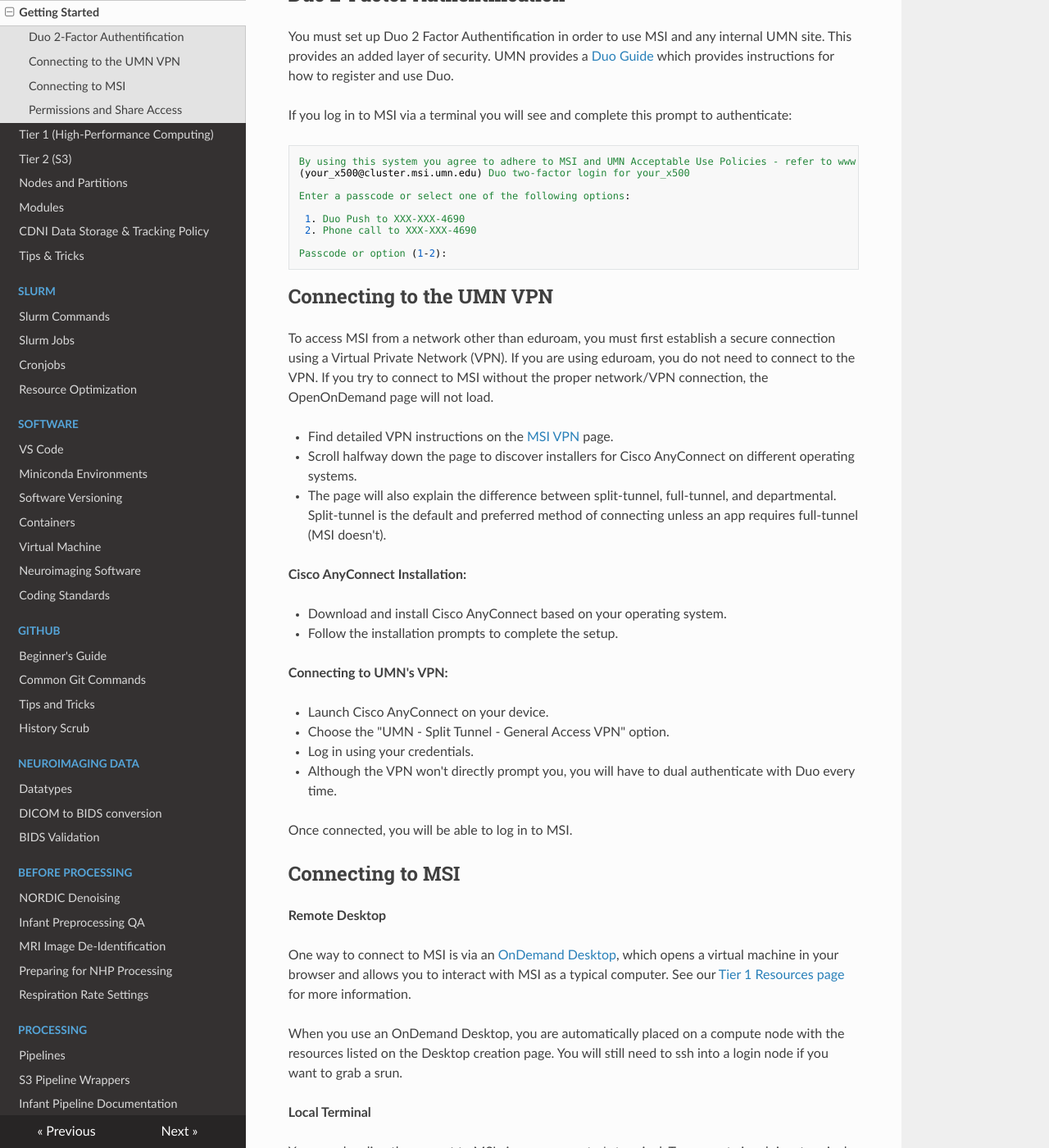
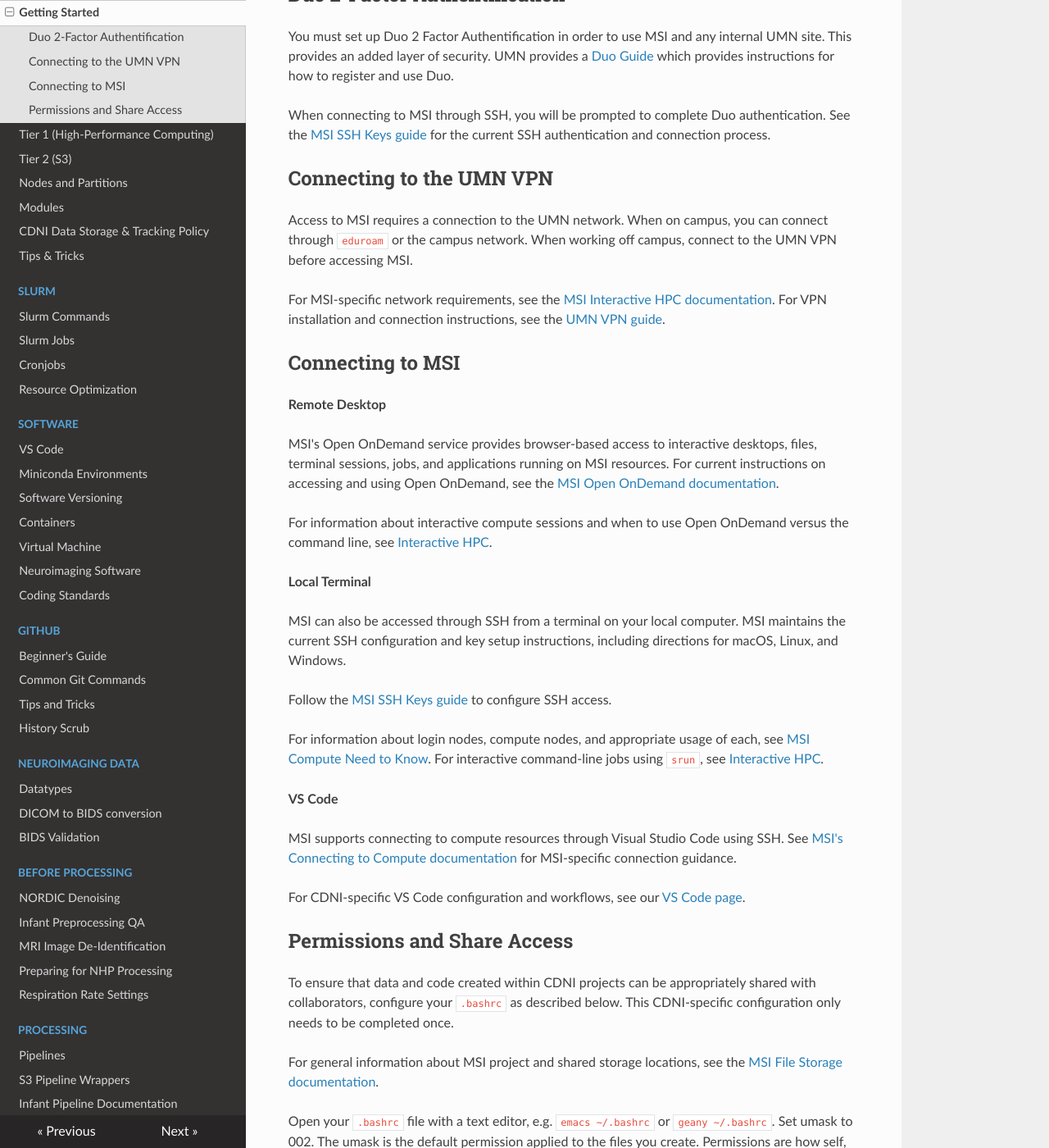
Before and after one commit to DCAN-Labs/cdni-brain, an MkDocs documentation site: the page built from docs/msi-login.md, in a window 1280 px wide and 1400 px high, scrolled down 316 px. Shown: the whole window at 82% size. Built offline with MkDocs 1.6.1, drawn with Linux system fonts in a browser that asks for light colours; nearby versions of some CDN libraries; some of the changed text lies outside the part shown.

Commit message:
Revise MSI login documentation for clarity and updates
Updated Duo 2-Factor Authentication instructions and clarified network requirements for accessing MSI. Revised sections on connecting to MSI via Open OnDemand and SSH, including links to relevant guides.

````diff
--- a/docs/msi-login.md
+++ b/docs/msi-login.md
@@ -6,85 +6,41 @@ If you are going to be processing, analyzing, or otherwise interacting with MRI
 
 You must set up Duo 2 Factor Authentification in order to use MSI and any internal UMN site. This provides an added layer of security. UMN provides a [Duo Guide](https://it.umn.edu/services-technologies/self-help-guides/duo-set-use-duo-security) which provides instructions for how to register and use Duo.
 
-If you log in to MSI via a terminal you will see and complete this prompt to authenticate:
-
-```
-By using this system you agree to adhere to MSI and UMN Acceptable Use Policies - refer to www.msi.umn.edu for details.
-(your_x500@cluster.msi.umn.edu) Duo two-factor login for your_x500
-
-Enter a passcode or select one of the following options:
-
- 1. Duo Push to XXX-XXX-4690
- 2. Phone call to XXX-XXX-4690
-
-Passcode or option (1-2):
-```
+When connecting to MSI through SSH, you will be prompted to complete Duo authentication. See the [MSI SSH Keys guide](https://userdocs.msi.umn.edu/connect/ssh_keys.html) for the current SSH authentication and connection process.
 
 ## Connecting to the UMN VPN
 
-To access MSI from a network other than eduroam, you must first establish a secure connection using a Virtual Private Network (VPN). If you are using eduroam, you do not need to connect to the VPN. If you try to connect to MSI without the proper network/VPN connection, the OpenOnDemand page will not load.
+Access to MSI requires a connection to the UMN network. When on campus, you can connect through `eduroam` or the campus network. When working off campus, connect to the UMN VPN before accessing MSI.
 
-- Find detailed VPN instructions on the [MSI VPN](https://it.umn.edu/services-technologies/virtual-private-network-vpn) page.
-- Scroll halfway down the page to discover installers for Cisco AnyConnect on different operating systems.
-- The page will also explain the difference between split-tunnel, full-tunnel, and departmental. Split-tunnel is the default and preferred method of connecting unless an app requires full-tunnel (MSI doesn't).
-
-**Cisco AnyConnect Installation:**
-
-- Download and install Cisco AnyConnect based on your operating system.
-- Follow the installation prompts to complete the setup.
-
-**Connecting to UMN's VPN:**
-
-- Launch Cisco AnyConnect on your device.
-- Choose the "UMN - Split Tunnel - General Access VPN" option.
-- Log in using your credentials.
-- Although the VPN won't directly prompt you, you will have to dual authenticate with Duo every time.
-
-Once connected, you will be able to log in to MSI.
+For MSI-specific network requirements, see the [MSI Interactive HPC documentation](https://userdocs.msi.umn.edu/compute/interactive_compute.html). For VPN installation and connection instructions, see the [UMN VPN guide](https://it.umn.edu/services-technologies/virtual-private-network-vpn).
 
 ## Connecting to MSI
 
 **Remote Desktop**
 
-One way to connect to MSI is via an [OnDemand Desktop](https://ondemand.msi.umn.edu/pun/sys/dashboard/batch_connect/sessions), which opens a virtual machine in your browser and allows you to interact with MSI as a typical computer. See our [Tier 1 Resources page](hpc.md#open-ondemand) for more information.
+MSI's Open OnDemand service provides browser-based access to interactive desktops, files, terminal sessions, jobs, and applications running on MSI resources. For current instructions on accessing and using Open OnDemand, see the [MSI Open OnDemand documentation](https://userdocs.msi.umn.edu/compute/open-ondemand-support.html).
 
-When you use an OnDemand Desktop, you are automatically placed on a compute node with the resources listed on the Desktop creation page. You will still need to ssh into a login node if you want to grab a srun.
+For information about interactive compute sessions and when to use Open OnDemand versus the command line, see [Interactive HPC](https://userdocs.msi.umn.edu/compute/interactive_compute.html).
 
 **Local Terminal**
 
-You can also directly connect to MSI via your computer's terminal. To connect via ssh in a terminal, you will have to have the SSH keys properly configured for the MSI cluster you are trying to connect to. MSI has a [guide for setting up SSH keys](https://www.msi.umn.edu/support/faq/how-do-i-setup-ssh-keys) for the first time but can be confusing so we have simplified the steps below. You can [learn more about what SSH is here.](https://www.cloudflare.com/learning/access-management/what-is-ssh/)
+MSI can also be accessed through SSH from a terminal on your local computer. MSI maintains the current SSH configuration and key setup instructions, including directions for macOS, Linux, and Windows.
 
-In a terminal on your **local** computer, run these commands from your home directory:
+Follow the [MSI SSH Keys guide](https://userdocs.msi.umn.edu/connect/ssh_keys.html) to configure SSH access.
 
-```
-ssh-keygen -t rsa -b 4096
-cat ~/.ssh/id_rsa.pub >> temp.pub
-```
-
-- The `keygen` command will prompt you to enter a password to further increase the security of your SSH keys but you can just press enter for those prompts to skip that step.
-
-Upload the `temp.pub` file to your home directory on MSI via the files tab on OpenOnDemand.
-
-In a terminal on **MSI**, run these commands from your home directory:
-
-```
-mkdir .ssh
-cat ~/temp.pub >> .ssh/authorized_keys
-chmod 600 .ssh/authorized_keys
-rm temp.pub
-```
-
-You could also create the authorized_keys file and directly copy and paste the ssh key from your local computer into that file, then run just the chmod command.
-
-MSI can be accessed through any regular terminal with this command: `ssh -Y <x500>@<cluster>.msi.umn.edu`. This will automatically place you onto a login node, which can be used to browse, view files, etc. When using a cluster to perform more advanced/computational heavy tasks, grab [an srun](slurm-params.md#srun) to enter a compute node. More information about login vs compute nodes can be found on [our Partitions page](partitions.md)
+For information about login nodes, compute nodes, and appropriate usage of each, see [MSI Compute Need to Know](https://userdocs.msi.umn.edu/compute/cluster_info.html). For interactive command-line jobs using `srun`, see [Interactive HPC](https://userdocs.msi.umn.edu/compute/interactive_compute.html).
 
 **VS Code**
 
-More information about how to access MSI through VSCode can be found on [our VS Code page.](vscode.md)
+MSI supports connecting to compute resources through Visual Studio Code using SSH. See [MSI's Connecting to Compute documentation](https://userdocs.msi.umn.edu/connect/connect_compute.html#connect-from-visual-studio-code-vscode) for MSI-specific connection guidance.
+
+For CDNI-specific VS Code configuration and workflows, see our [VS Code page](vscode.md).
 
 ## Permissions and Share Access
 
-To ensure the data and code created can be accessed by all, update your `.bashrc` with the following steps (this only needs to be done the first time you access MSI). [Read what is a .bashrc](https://www.digitalocean.com/community/tutorials/bashrc-file-in-linux) if you would like to understand more but it is essentially a file of commands that are run every time you open a new terminal.
+To ensure that data and code created within CDNI projects can be appropriately shared with collaborators, configure your `.bashrc` as described below. This CDNI-specific configuration only needs to be completed once.
+
+For general information about MSI project and shared storage locations, see the [MSI File Storage documentation](https://userdocs.msi.umn.edu/storage/storage.html).
 
 Open your `.bashrc` file with a text editor, e.g. `emacs ~/.bashrc` or `geany ~/.bashrc`.
 Set umask to 002. The umask is the default permission applied to the files you create. Permissions are how self, groups (like `faird`) and other users can be given read, write, and execute access. With 002, self and group members can be given those permissions but no one else.
````
